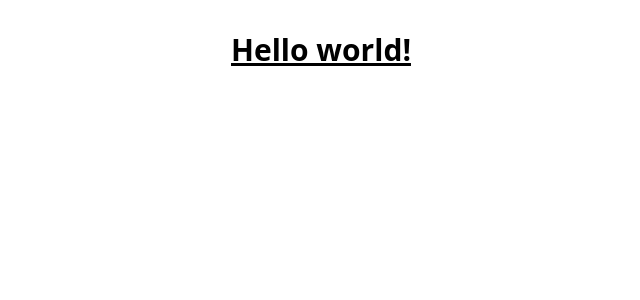
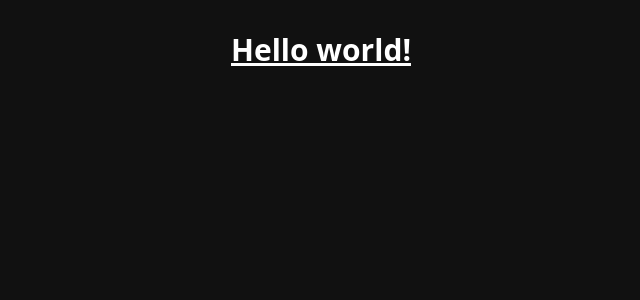
Before and after one commit to devoleper-samreen/Employee-Management, a React (Vite) app: page / in a window 1280 px wide. Shown: the top 300 px of the page, without its empty margins (319-959 px from the left). Built offline with nearby package versions, Linux system fonts and the light colour scheme.

Commit message:
Just define folder structure

```diff
--- a/src/index.css
+++ b/src/index.css
@@ -1 +1,9 @@
 @import "tailwindcss";
+
+* {
+    color: white;
+}
+
+body {
+    background-color: #111111;
+}
```
Also changed, not shown: src/components/Auth/Login.jsx (added), src/components/Dashboard/AdminDashboard.jsx (added), src/components/Dashboard/EmplyeeDashboard.jsx (added), src/components/TaskList/AcceptTask.jsx (added), src/components/TaskList/CompleteTask.jsx (added), src/components/TaskList/FaildTask.jsx (added), src/components/TaskList/NewTask.jsx (added), src/context/AuthContext.jsx (added), src/context/TaskContext.jsx (added), src/utils/localStorage.jsx (added).
